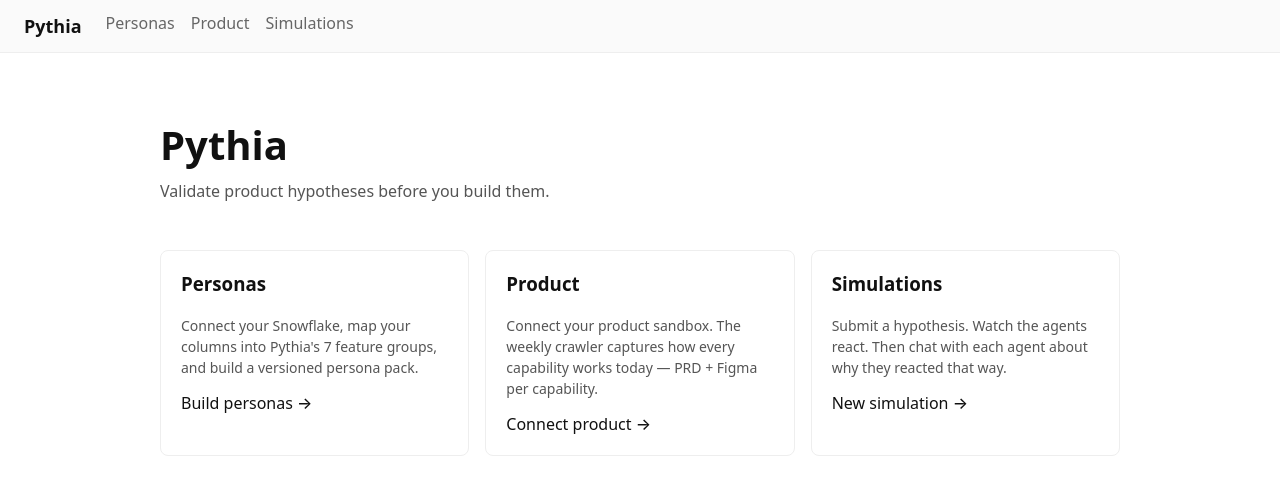
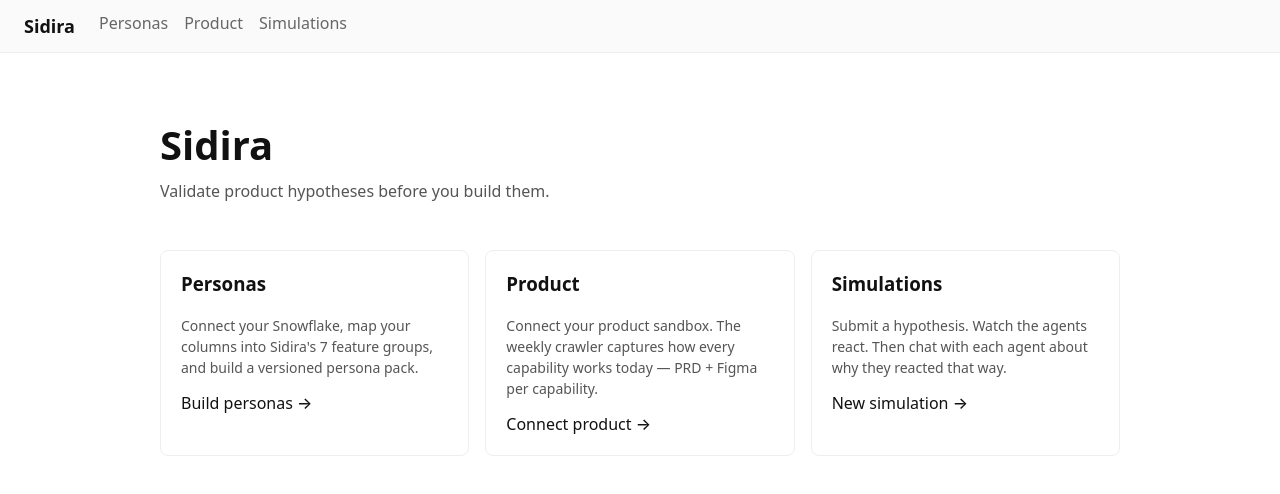
Before and after one commit to ram-de/sidira-simulator, a Next.js app in the folder frontend/: page / in a window 1280 px wide. Shown: the top 494 px of the page. Built offline with nearby package versions, Linux system fonts and the light colour scheme.

Commit message:
feat: rename product surface to Sidira

```diff
--- a/frontend/app/layout.tsx
+++ b/frontend/app/layout.tsx
@@ -3,7 +3,7 @@ import type { Metadata } from "next";
 import TopNav from "@/components/TopNav";
 
 export const metadata: Metadata = {
-  title: "Pythia",
+  title: "Sidira",
   description: "Validate product hypotheses before you build them.",
 };
 
--- a/frontend/app/page.tsx
+++ b/frontend/app/page.tsx
@@ -4,7 +4,7 @@ const CARDS = [
   {
     href: "/personas",
     title: "Personas",
-    body: "Connect your Snowflake, map your columns into Pythia's 7 feature groups, and build a versioned persona pack.",
+    body: "Connect your Snowflake, map your columns into Sidira's 7 feature groups, and build a versioned persona pack.",
     cta: "Build personas",
   },
   {
@@ -24,7 +24,7 @@ const CARDS = [
 export default function HomePage() {
   return (
     <main style={{ maxWidth: 960, margin: "64px auto", padding: "0 24px" }}>
-      <h1 style={{ fontSize: 40, margin: 0 }}>Pythia</h1>
+      <h1 style={{ fontSize: 40, margin: 0 }}>Sidira</h1>
       <p style={{ color: "#555", marginTop: 8, marginBottom: 48 }}>
         Validate product hypotheses before you build them.
       </p>
--- a/frontend/app/product/page.tsx
+++ b/frontend/app/product/page.tsx
@@ -7,8 +7,8 @@ export default function ProductPage() {
         Each capability becomes a reverse-PRD + reverse-Figma in your Feature Pack.
       </p>
       <p style={{ marginTop: 24, color: "#888", fontSize: 14 }}>
-        Placeholder. Backed by <code>pythia-crawler</code> producer. Wizard flow lands in a future
-        phase parallel to Phase 4.5 (Personas wizard).
+        Placeholder. Backed by the crawler producer. Wizard flow lands in a future phase parallel
+        to Phase 4.5 (Personas wizard).
       </p>
     </main>
   );
--- a/frontend/app/simulations/page.tsx
+++ b/frontend/app/simulations/page.tsx
@@ -52,7 +52,7 @@ export default function SimulationsIndexPage() {
         </Link>
       </div>
       <p style={{ color: "#555" }}>
-        Submit a hypothesis. Pythia samples your latest persona pack, runs reactions against your
+        Submit a hypothesis. Sidira samples your latest persona pack, runs reactions against your
         latest feature pack, and returns a confidence score plus diagnosed weaknesses. Then chat
         with each agent that participated.
       </p>
--- a/frontend/components/TopNav.tsx
+++ b/frontend/components/TopNav.tsx
@@ -24,7 +24,7 @@ export default function TopNav() {
       }}
     >
       <Link href="/" style={{ fontWeight: 600, fontSize: 18, textDecoration: "none", color: "#111" }}>
-        Pythia
+        Sidira
       </Link>
       <nav style={{ display: "flex", gap: 16 }}>
         {TABS.map((tab) => {
```
Also changed, not shown: 2 other files (tests, documents, lock files or other folders).
